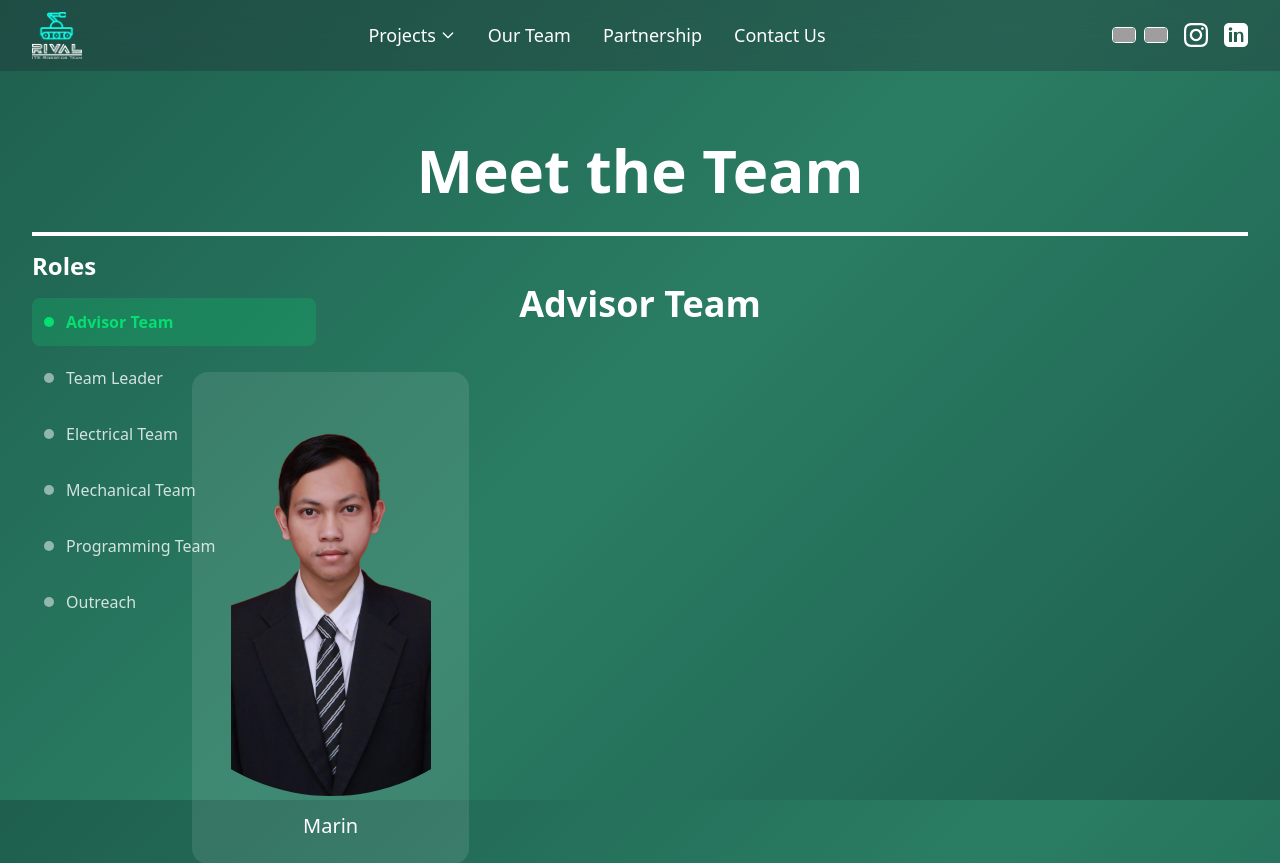
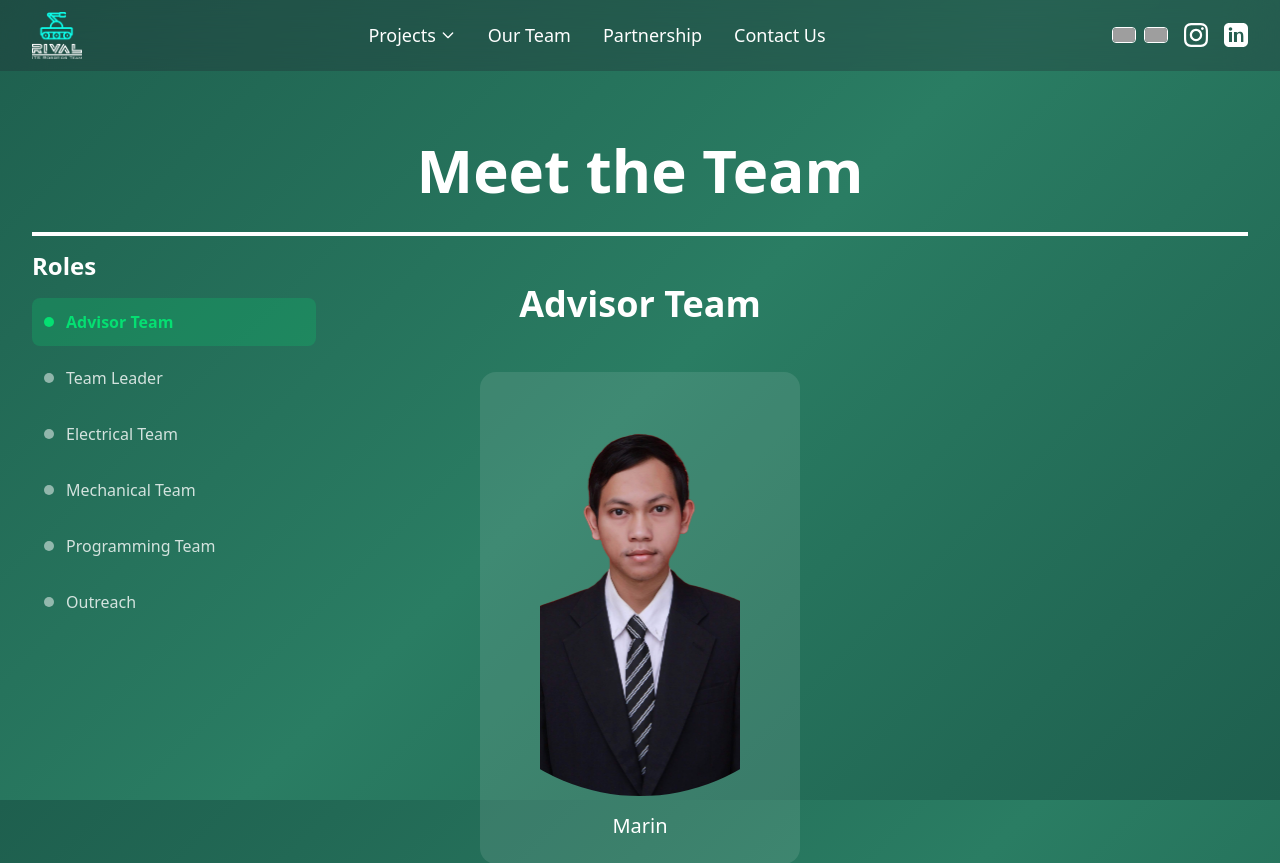
Before and after one commit to yosuahres/rival-website-project, a Next.js app: page /teams in a window 1280 px wide. Shown: the top 863 px of the page. Built offline with nearby package versions, Linux system fonts and the light colour scheme; grey boxes are pictures that could not be loaded.

Commit message:
fix: center team member cards and ensure consistent spacing and sizing across layouts

```diff
--- a/src/app/teams/page.tsx
+++ b/src/app/teams/page.tsx
@@ -101,6 +101,7 @@ export default function Teams() {
                 const membersInRole = teamMembers.filter(
                   (member) => member.role === role,
                 );
+                const isFew = membersInRole.length <= 2;
                 return (
                   <div
                     id={role.replace(/\s+/g, "-")}
@@ -110,12 +111,21 @@ export default function Teams() {
                     <h2 className="text-white font-bold text-2xl sm:text-4xl mt-8 sm:mt-12 mb-6 sm:mb-8 capitalize text-center">
                       {role}
                     </h2>
-                    <div className="grid grid-cols-1 md:grid-cols-2 lg:grid-cols-3 gap-6 sm:gap-8 mt-8 sm:mt-12">
+                    <div
+                      className={
+                        isFew
+                          ? "flex justify-center gap-6 sm:gap-8 mt-8 sm:mt-12 flex-wrap"
+                          : "grid grid-cols-1 md:grid-cols-2 lg:grid-cols-3 gap-6 sm:gap-8 mt-8 sm:mt-12"
+                      }
+                    >
                       {membersInRole.length > 0 ? (
                         membersInRole.map((member) => (
                           <div
                             key={member.name}
-                            className="bg-white/10 rounded-2xl p-4 sm:p-6 flex flex-col items-center"
+                            className={
+                              "bg-white/10 rounded-2xl p-4 sm:p-6 flex flex-col items-center" +
+                              (isFew ? " w-80 max-w-xs" : "")
+                            }
                           >
                             <div className="w-40 h-40 sm:w-[400px] sm:h-[400px] rounded-full overflow-hidden flex items-center justify-center mb-4">
                               <Image
```
